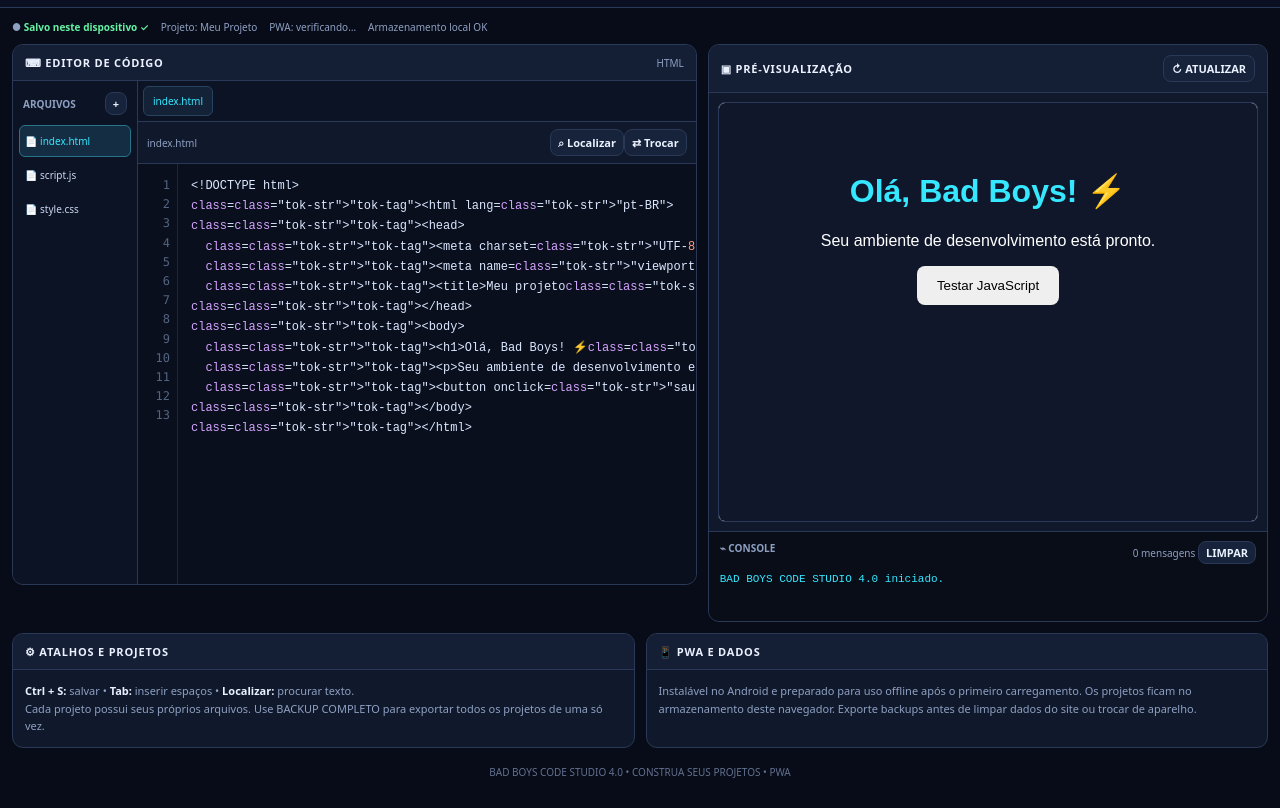
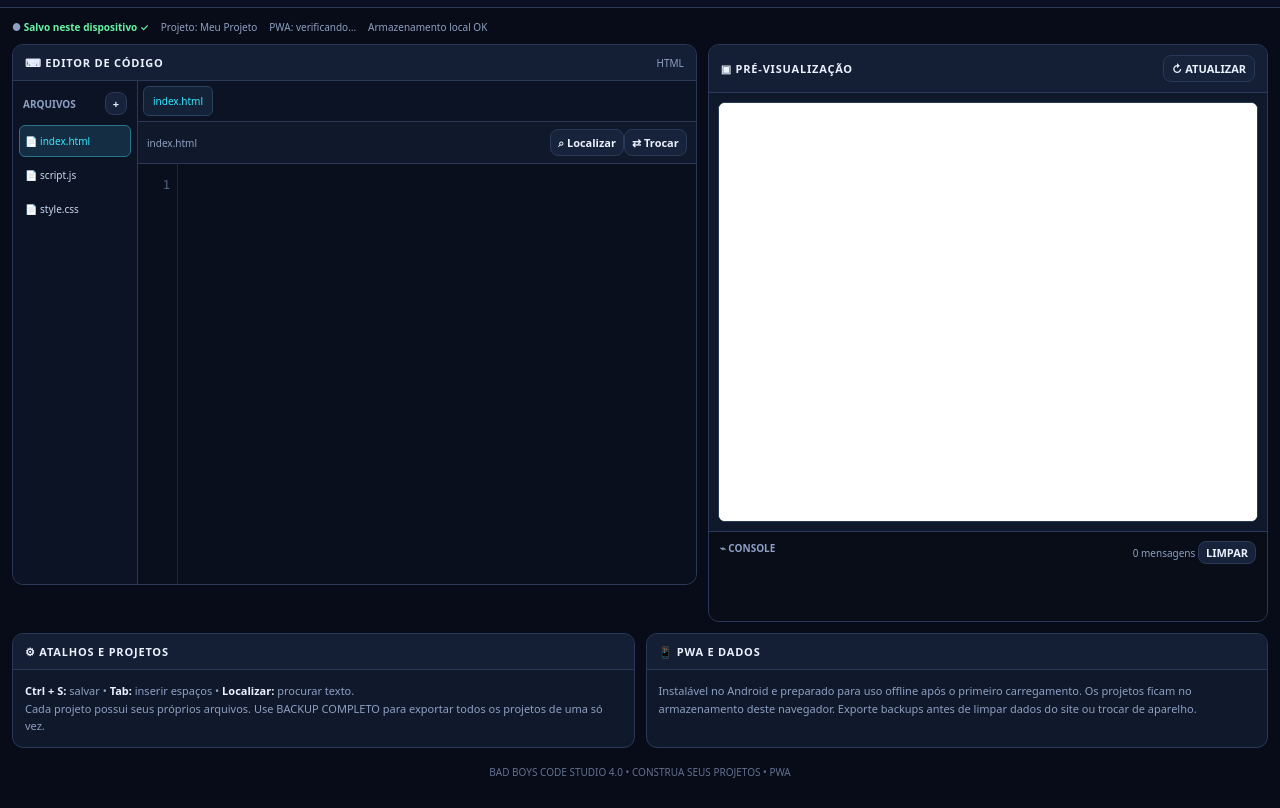
Before and after one commit to MarcosTrade01/bad-boys-code-studio, a plain HTML site: page preview/index.html in a window 1280 px wide. Shown: the part 97-905 px from the top of the page. Drawn offline with Linux system fonts and the light colour scheme.

Commit message:
Reset preview workspace to clean blank editor

```diff
--- a/preview/index.html
+++ b/preview/index.html
@@ -36,7 +36,7 @@
    </div>
   </section>
   <section class="panel"><div class="head"><strong>▣ PRÉ-VISUALIZAÇÃO</strong><button class="btn" id="refresh" style="padding:5px 8px">↻ ATUALIZAR</button></div><div class="previewbox"><iframe class="preview" id="preview" title="Pré-visualização do projeto" sandbox="allow-scripts allow-forms allow-modals allow-popups"></iframe></div>
-   <div class="console"><div class="consolehead"><b>⌁ CONSOLE</b><span><span id="msgCount">0</span> mensagens <button class="btn" id="clearConsole" style="padding:3px 7px">LIMPAR</button></span></div><div id="messages"><div class="msg info">BAD BOYS CODE STUDIO 4.0 iniciado.</div></div></div>
+   <div class="console"><div class="consolehead"><b>⌁ CONSOLE</b><span><span id="msgCount">0</span> mensagens <button class="btn" id="clearConsole" style="padding:3px 7px">LIMPAR</button></span></div><div id="messages"></div></div>
   </section>
  </div>
  <div class="lower"><section class="panel"><div class="head"><strong>⚙ ATALHOS E PROJETOS</strong></div><div class="help"><b>Ctrl + S:</b> salvar • <b>Tab:</b> inserir espaços • <b>Localizar:</b> procurar texto.<br>Cada projeto possui seus próprios arquivos. Use BACKUP COMPLETO para exportar todos os projetos de uma só vez.</div></section><section class="panel"><div class="head"><strong>📱 PWA E DADOS</strong></div><div class="help">Instalável no Android e preparado para uso offline após o primeiro carregamento. Os projetos ficam no armazenamento deste navegador. Exporte backups antes de limpar dados do site ou trocar de aparelho.</div></section></div>
@@ -45,12 +45,8 @@
 <div class="modalback" id="modal"><div class="modal"><h3 id="modalTitle">Janela</h3><div id="modalBody"></div><input id="modalInput" class="hide" placeholder=""><div class="actions"><button class="btn" id="cancelModal">Fechar</button><button class="btn primary" id="confirmModal">Confirmar</button></div></div></div>
 <script>
 (()=>{'use strict';
-const KEY='bbcs40-preview-projects-v1',ACTIVE='bbcs40-preview-active-v1';
-const starter=()=>({
- 'index.html':'<!DOCTYPE html>\n<html lang="pt-BR">\n<head>\n  <meta charset="UTF-8">\n  <meta name="viewport" content="width=device-width, initial-scale=1.0">\n  <title>Meu projeto</title>\n</head>\n<body>\n  <h1>Olá, Bad Boys! ⚡</h1>\n  <p>Seu ambiente de desenvolvimento está pronto.</p>\n  <button onclick="saudar()">Testar JavaScript</button>\n</body>\n</html>',
- 'style.css':'body {\n  font-family: Arial, sans-serif;\n  background: #10172a;\n  color: white;\n  text-align: center;\n  padding: 40px 15px;\n}\nh1 { color: #35e7ff; }\nbutton { padding: 12px 20px; border: 0; border-radius: 8px; }',
- 'script.js':'function saudar() {\n  alert("Bad Boys na área! ⚡");\n  console.log("JavaScript funcionando!");\n}'
-});
+const KEY='bbcs40-preview-projects-v1',ACTIVE='bbcs40-preview-active-v1',RESET_KEY='bbcs40-preview-clean-reset-v1';
+const starter=()=>({'index.html':'','style.css':'','script.js':''});
 let projects={},project='',files={},active='',opened=[],timer=0,msgCount=0,modalAction=null,installPrompt=null;
 const $=id=>document.getElementById(id),editor=$('editor');
 function log(text,kind='log'){const node=document.createElement('div');node.className='msg '+kind;node.textContent=String(text);$('messages').append(node);msgCount++;$('msgCount').textContent=msgCount;$('messages').scrollTop=$('messages').scrollHeight;while($('messages').children.length>150)$('messages').firstChild.remove()}
@@ -69,7 +65,7 @@ function openProject(name,announce=true){if(!Object.hasOwn(projects,name))return
 function modal(title,body,action,label='Confirmar'){$('modalTitle').textContent=title;$('modalBody').replaceChildren();if(body)$('modalBody').append(body);$('modalInput').classList.add('hide');$('confirmModal').classList.toggle('hide',!action);$('confirmModal').textContent=label;modalAction=action;$('modal').classList.add('show')}
 function ask(title,placeholder,action){$('modalTitle').textContent=title;$('modalBody').replaceChildren();$('modalInput').classList.remove('hide');$('modalInput').value='';$('modalInput').placeholder=placeholder;$('confirmModal').classList.remove('hide');$('confirmModal').textContent='Confirmar';modalAction=action;$('modal').classList.add('show');setTimeout(()=>$('modalInput').focus(),50)}
 function closeModal(){$('modal').classList.remove('show');modalAction=null}
-function showProjects(){persist(false);const body=document.createElement('div');const names=Object.keys(projects).sort((a,b)=>a.localeCompare(b,'pt-BR'));if(!names.length)body.textContent='Nenhum projeto salvo.';for(const name of names){const row=document.createElement('div');row.className='projectrow';const info=document.createElement('div');info.className='pname';info.textContent=name;const small=document.createElement('small');small.textContent=Object.keys(projects[name]).length+' arquivo(s)'+(name===project?' • ABERTO':'');info.append(small);const open=document.createElement('button');open.className='btn primary';open.textContent=name===project?'ABERTO':'ABRIR';open.disabled=name===project;open.onclick=()=>{closeModal();openProject(name,true)};const del=document.createElement('button');del.className='btn danger';del.textContent='✕';del.onclick=()=>{if(!confirm('Excluir o projeto "'+name+'"? Esta ação não pode ser desfeita.'))return;delete projects[name];try{localStorage.setItem(KEY,JSON.stringify(projects))}catch(e){}if(name===project){project='';const next=Object.keys(projects)[0];if(next)openProject(next);else{project='Meu Projeto';files=starter();projects[project]=cleanFiles(files);active='index.html';opened=[active];editor.value=files[active];draw();paintCode();persist(false)}}showProjects()};row.append(info,open,del);body.append(row)}modal('MEUS PROJETOS',body,null)}
+function showProjects(){persist(false);const body=document.createElement('div');const names=Object.keys(projects).sort((a,b)=>a.localeCompare(b,'pt-BR'));if(!names.length)body.textContent='Nenhum projeto salvo.';for(const name of names){const row=document.createElement('div');row.className='projectrow';const info=document.createElement('div');info.className='pname';info.textContent=name;const small=document.createElement('small');small.textContent=Object.keys(projects[name]).length+' arquivo(s)'+(name===project?' • ABERTO':'');info.append(small);const open=document.createElement('button');open.className='btn primary';open.textContent=name===project?'ABERTO':'ABRIR';open.disabled=name===project;open.onclick=()=>{closeModal();openProject(name,true)};const del=document.createElement('button');del.className='btn danger';del.textContent='✕';del.onclick=()=>{if(!confirm('Excluir o projeto "'+name+'"? Esta ação não pode ser desfeita.'))return;delete projects[name];try{localStorage.setItem(KEY,JSON.stringify(projects))}catch(e){}if(name===project){project='';const next=Object.keys(projects)[0];if(next)openProject(next);else{project='Novo Projeto';files=starter();projects[project]=cleanFiles(files);active='index.html';opened=[active];editor.value=files[active];draw();paintCode();persist(false)}}showProjects()};row.append(info,open,del);body.append(row)}modal('MEUS PROJETOS',body,null)}
 function newProject(){ask('Criar projeto','Nome do projeto',name=>{name=name.trim();if(!name||name.length>50)return alert('Informe um nome com até 50 caracteres.');if(Object.hasOwn(projects,name)){closeModal();openProject(name,true);return}persist(false);projects[name]=starter();try{localStorage.setItem(KEY,JSON.stringify(projects))}catch(e){}closeModal();openProject(name,true)})}
 function newFile(){ask('Criar arquivo','ex.: index.html, style.css, script.js',name=>{if(!validName(name))return alert('Nome inválido.');if(Object.hasOwn(files,name))return alert('Esse arquivo já existe.');capture();files[name]='';openFile(name);persist(false);log('Arquivo criado: '+name,'ok')})}
 function renameFile(){if(!active)return;ask('Renomear arquivo',active,name=>{if(!validName(name))return alert('Nome inválido.');if(Object.hasOwn(files,name))return alert('Já existe um arquivo com esse nome.');capture();files[name]=files[active];delete files[active];opened=opened.map(item=>item===active?name:item);active=name;editor.value=files[name];draw();paintCode();persist(false)})}
@@ -86,7 +82,7 @@ $('find').onclick=()=>ask('Localizar texto','Texto para localizar',value=>{if(!v
 $('replace').onclick=()=>ask('Localizar e substituir','Texto a localizar',needle=>{if(!needle)return;closeModal();ask('Substituir por','Novo texto',replacement=>{const before=editor.value,after=before.split(needle).join(replacement);if(before===after)return log('Nenhuma ocorrência encontrada.','warn');editor.value=after;editor.dispatchEvent(new Event('input'));closeModal();log('Substituição concluída.','ok')})});
 window.addEventListener('message',event=>{if(event.source!==$('preview').contentWindow||!event.data||event.data.bbcs!==true)return;const level=event.data.level;log(event.data.text,level==='error'?'err':level==='warn'?'warnmsg':level==='info'?'info':'log')});
 window.addEventListener('beforeunload',()=>{try{capture();if(project){projects[project]=cleanFiles(files);localStorage.setItem(KEY,JSON.stringify(projects));localStorage.setItem(ACTIVE,project)}}catch(e){}});
-loadStore();const last=localStorage.getItem(ACTIVE);if(last&&Object.hasOwn(projects,last))openProject(last,false);else if(Object.keys(projects).length)openProject(Object.keys(projects)[0],false);else{project='Meu Projeto';files=starter();projects[project]=cleanFiles(files);active='index.html';opened=[active];editor.value=files[active];persist(false);draw();paintCode()}draw();paintCode();run(false);
+if(!localStorage.getItem(RESET_KEY)){localStorage.removeItem(KEY);localStorage.removeItem(ACTIVE);localStorage.setItem(RESET_KEY,'1')}loadStore();const last=localStorage.getItem(ACTIVE);if(last&&Object.hasOwn(projects,last))openProject(last,false);else if(Object.keys(projects).length)openProject(Object.keys(projects)[0],false);else{project='Meu Projeto';files=starter();projects[project]=cleanFiles(files);active='index.html';opened=[active];editor.value=files[active];persist(false);draw();paintCode()}draw();paintCode();run(false);
 if('serviceWorker'in navigator){window.addEventListener('load',()=>navigator.serviceWorker.register('./sw.js').then(()=>{$('pwaState').textContent='PWA: pronto • offline habilitado'}).catch(()=>$('pwaState').textContent='PWA: abra pelo HTTPS'))}else $('pwaState').textContent='PWA: service worker indisponível';
 window.addEventListener('beforeinstallprompt',event=>{event.preventDefault();installPrompt=event;$('install').hidden=false});$('install').onclick=async()=>{if(!installPrompt)return;installPrompt.prompt();await installPrompt.userChoice;installPrompt=null;$('install').hidden=true};if(window.matchMedia('(display-mode: standalone)').matches||navigator.standalone)$('pwaState').textContent='PWA: instalado no dispositivo';
 })();
```
